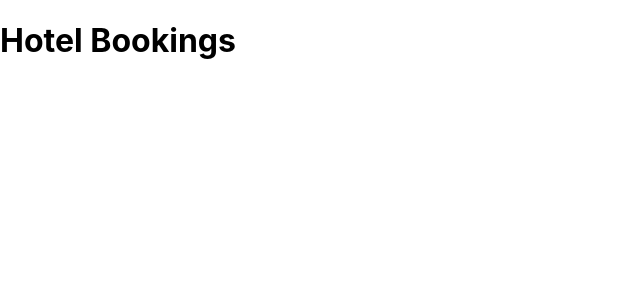
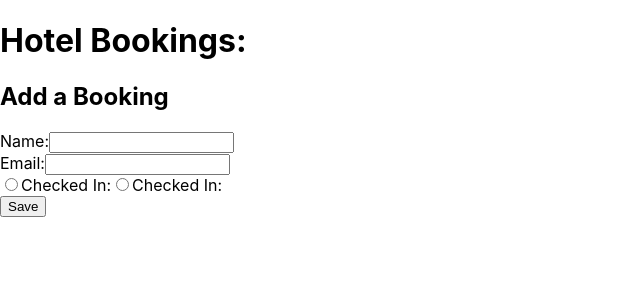
Before and after one commit to sarahclarke-skc/hotel_bookings, a React (Create React App) app in the folder client/: page / in a window 1280 px wide. Shown: the top 300 px of the page, without its empty margins (0-640 px from the left). Built offline with nearby package versions, Linux system fonts and the light colour scheme; no server answers.

Commit message:
displaying everything, need to fix checked in

```diff
--- a/client/src/App.js
+++ b/client/src/App.js
@@ -1,9 +1,11 @@
 import './App.css';
+import BookingsContainer from './containers/BookingsContainer';
 
 function App() {
   return (
     <>
-    <h1>Hotel Bookings</h1>
+    <h1>Hotel Bookings:</h1>
+    <BookingsContainer/>
     </>
 
   );
--- a/client/src/components/BookingItem.js
+++ b/client/src/components/BookingItem.js
@@ -2,6 +2,7 @@ import React from "react";
 import { deleteBooking } from "../BookingsService";
 
 const BookingItem = ({booking, removeBooking}) => {
+
     const handleDelete = () => {
         deleteBooking(booking._id)
         .then(()=> {
@@ -13,7 +14,7 @@ const BookingItem = ({booking, removeBooking}) => {
         <h2>Guest Name: {booking.name}</h2>
         <p>Email: {booking.email}</p>
         <p>Checked In:{booking.status}</p>
-        <button onClick = {handleDelete} />
+        <button onClick = {handleDelete} >Delete</button>
         </>
     )
 }
--- a/client/src/components/BookingsForm.js
+++ b/client/src/components/BookingsForm.js
@@ -0,0 +1,46 @@
+import React, {useState} from "react";
+import { postBooking } from "../BookingsService";
+
+const BookingsForm = ({addBooking}) => {
+
+    const [formData, setFormData] = useState({})
+
+    const onChange = (e) => {
+
+        formData[e.target.id] = e.target.value;
+        setFormData(formData);
+    }
+
+
+    const onSubmit = (e) => {
+        e.preventDefault();
+        postBooking(formData)
+        .then((data) => {
+            addBooking(data);
+        })
+    }
+
+    return (
+        <form onSubmit={onSubmit} id="bookings-form" >
+            <h2>Add a Booking</h2>
+            <div className="formWrap">
+                <label htmlFor="name">Name:</label>
+                <input onChange={onChange} type="text" id="name"  />
+            </div>
+            <div className="formWrap">
+                <label htmlFor="email">Email:</label>
+                <input onChange={onChange} type="text" id="email"  />
+            </div>
+            <div>
+                <input type="radio" id="status" name="status" value="true" required/>
+                <label for="status">Checked In:</label>
+                <input type="radio" id="status" name="status" value="false"/>
+                <label for="status">Checked In:</label>
+            </div>
+
+            <input type="submit" value="Save" id="save"/>
+	    </form>
+    );
+}
+
+export default BookingsForm
--- a/client/src/components/BookingsList.js
+++ b/client/src/components/BookingsList.js
@@ -1,4 +1,5 @@
 import React from 'react';
+import BookingItem from './BookingItem';
 
 
 const BookingsList = ({bookings, removeBooking}) => {
--- a/client/src/containers/BookingsContainer.js
+++ b/client/src/containers/BookingsContainer.js
@@ -1,35 +1,38 @@
 import React, {useState, useEffect} from "react";
 import { getBookings } from "../BookingsService";
 import BookingsList from "../components/BookingsList";
+import BookingsForm from "../components/BookingsForm";
+
 
 
 const BookingsContainer = () => {
 
-    const [hotelBookings, setHotelBookings] = useState([]);
+    const [bookings, setBookings] = useState([]);
     useEffect (() => {
         getBookings()
         .then((allBookings) => {
-            setHotelBookings(allBookings);
+            setBookings(allBookings);
+            console.log(bookings)
         })
     }, [])
 
     const addBooking = (booking) => {
-        const temp = hotelBookings.map(b => b);
+        const temp = bookings.map(b => b);
         temp.push(booking);
-        setHotelBookings(temp)
+        setBookings(temp)
     }
 
     const removeBooking = (id) => {
-        const temp = hotelBookings.map(b => b);
+        const temp = bookings.map(b => b);
         const indexToDelete = temp.map(b => b._id).indexOf(id);
         temp.splice(indexToDelete, 1);
-        setHotelBookings(temp);
+        setBookings(temp);
     }
 
     return (
         <>
         <BookingsForm addBooking={addBooking} />
-        <BookingsList bookings = {bookings} removeBooking={removeBooking}/>
+        <BookingsList bookings={bookings} removeBooking={removeBooking}/>
         </>
     )
 }
```
